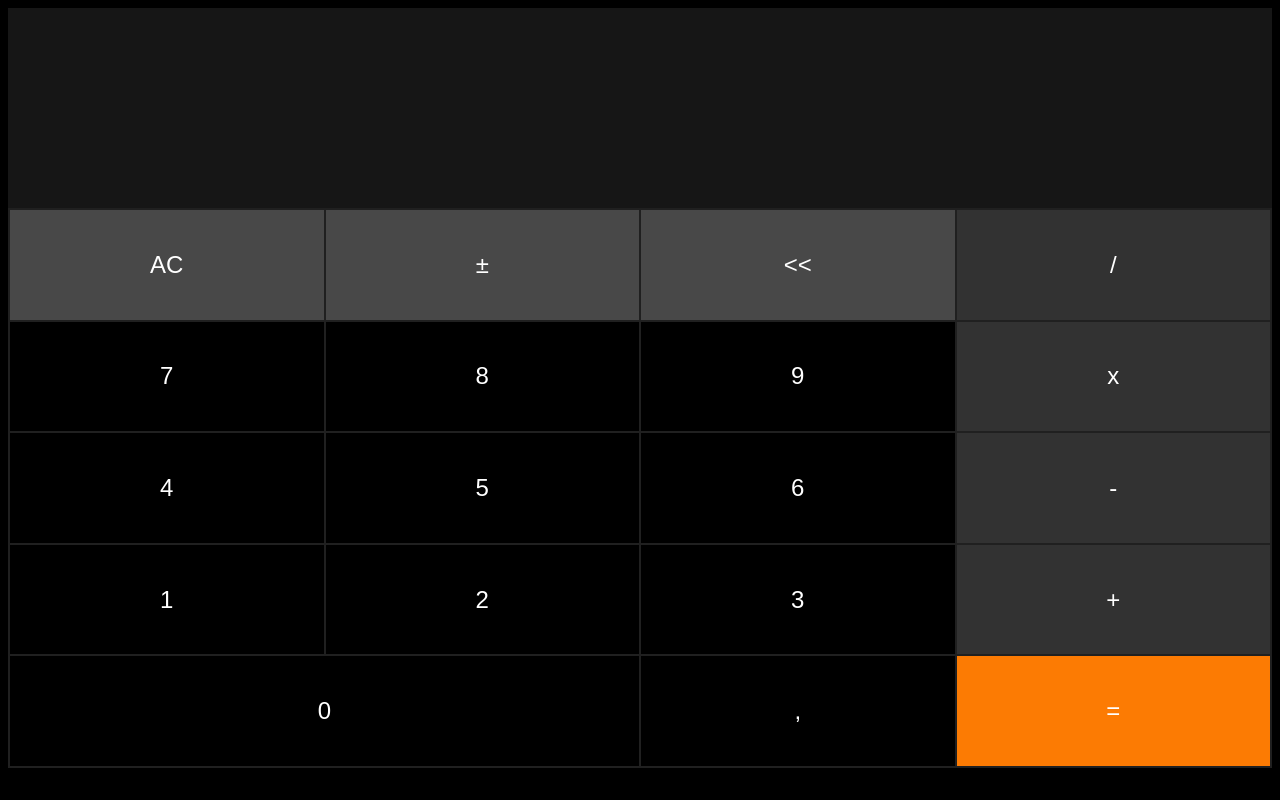
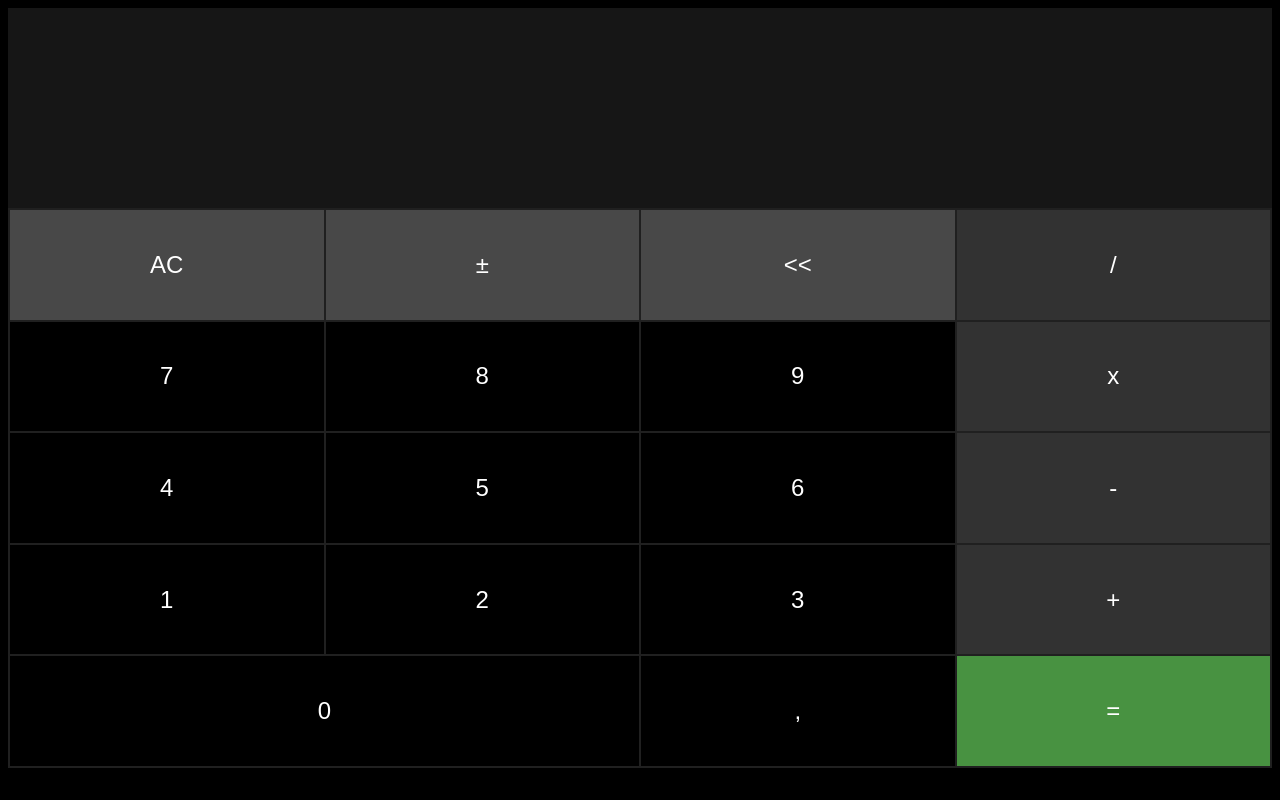
Before and after one commit to MatthiasDemmerling/calc, a plain HTML site: page index.html in a window 1280 px wide. Drawn offline with Linux system fonts and the light colour scheme.

Commit message:
New design from =

```diff
--- a/css/style.css
+++ b/css/style.css
@@ -39,7 +39,7 @@ td:hover{
 }
 
 .tdEqual{
-  background-color: #fc7b03;
+  background-color: #489241;
 }
 
 .divResult{
```
